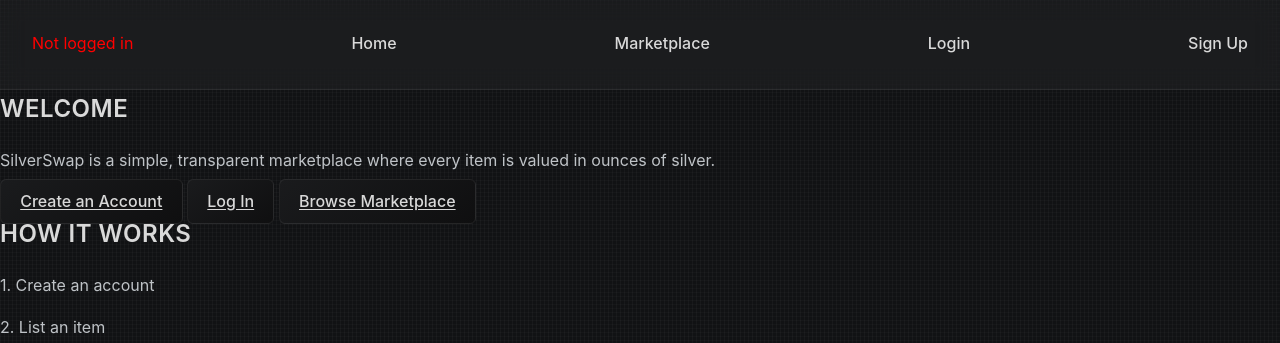
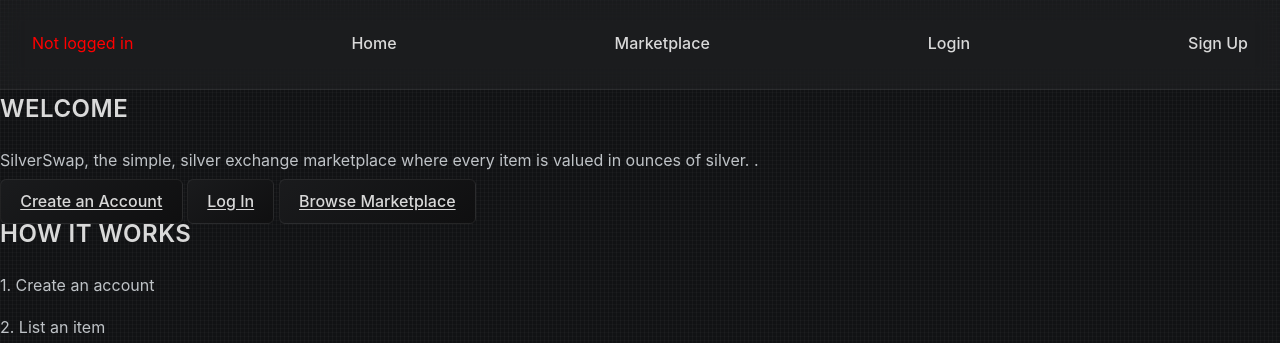
Before and after one commit to OllieGup/silver_swap, a Django app: page / in a window 1280 px wide. Shown: the part 160-503 px from the top of the page. Run offline with Django 5.2, Linux system fonts and the light colour scheme.

Commit message:
Update homepage tagline

```diff
--- a/templates/home.html
+++ b/templates/home.html
@@ -3,7 +3,8 @@
 {% block content %}
 <div class="container">
     <h2>Welcome</h2>
-    <p>SilverSwap is a simple, transparent marketplace where every item is valued in ounces of silver.</p>
+    <p>SilverSwap, the simple, silver exchange marketplace where every item is valued in ounces of silver.
+.</p>
 
     <div class="cta-buttons">
         {% if user.is_authenticated %}
```
